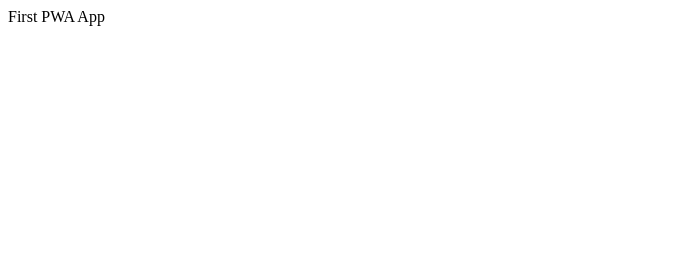
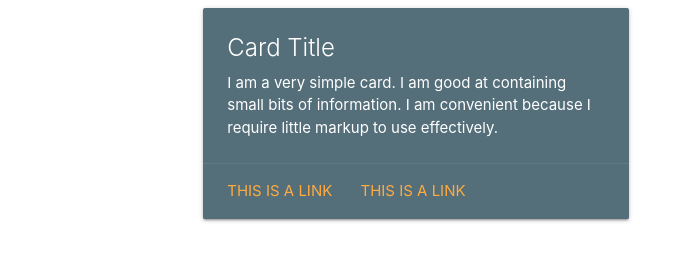
Before and after one commit to suryaphani1729/vaikhanasa, a website: page index.html in a window 1280 px wide. Shown: the whole page, without its empty margins (0-686 px from the left). Drawn offline with Linux system fonts and the light colour scheme.

Commit message:
Update index.html

```diff
--- a/index.html
+++ b/index.html
@@ -14,6 +14,12 @@
 
 
   <meta name="viewport" content="width=device-width, initial-scale=1">
+
+<link rel="stylesheet" href="materialize.min.css">
+ <script src="materialize.min.js"></script>
+
+
+
   <style>
 	  body{
 	  background:'#f8f9fa';
@@ -24,7 +30,26 @@
 
 </head>
 <body>
-  First PWA App
+  <div class="container">
+
+	  <div class="row">
+    <div class="col s12 m6">
+      <div class="card blue-grey darken-1">
+        <div class="card-content white-text">
+          <span class="card-title">Card Title</span>
+          <p>I am a very simple card. I am good at containing small bits of information.
+          I am convenient because I require little markup to use effectively.</p>
+        </div>
+        <div class="card-action">
+          <a href="#">This is a link</a>
+          <a href="#">This is a link</a>
+        </div>
+      </div>
+    </div>
+  </div>
+
+
+  </div>
 
 
 
```
